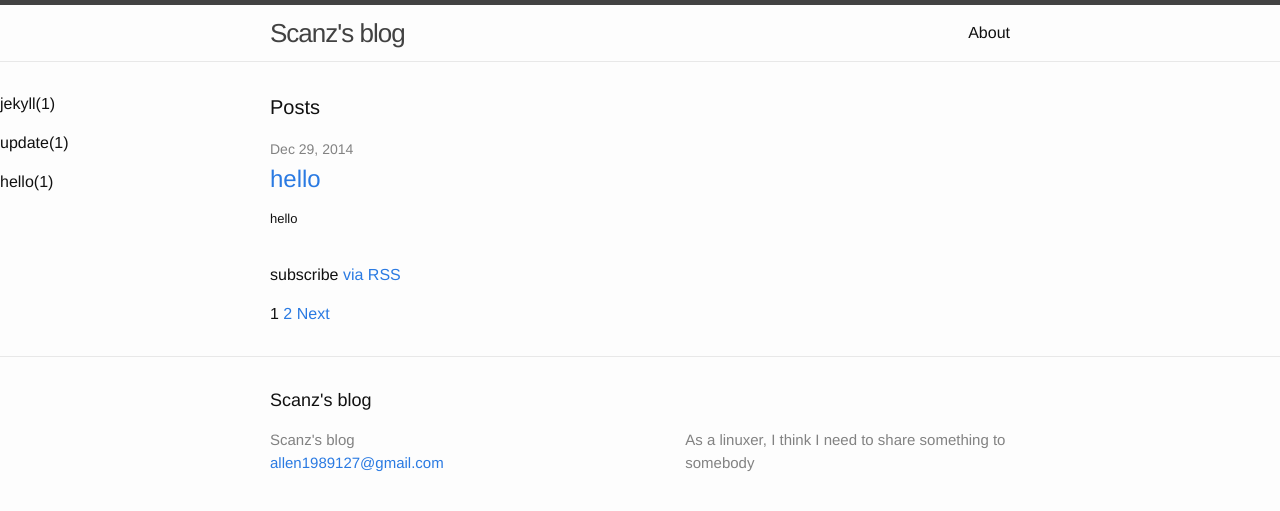
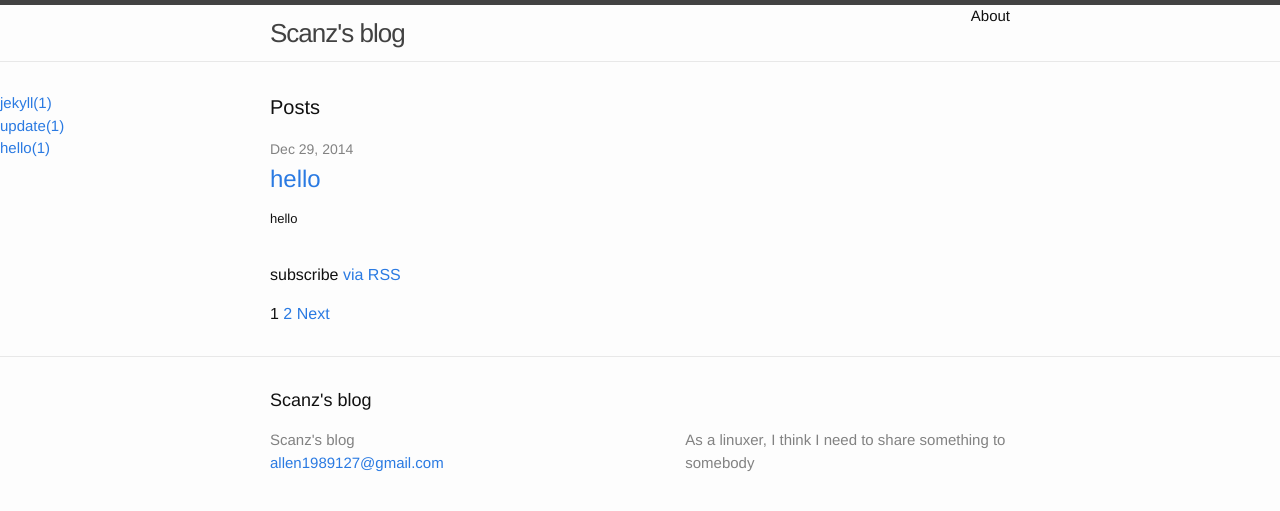
Before and after one commit to allen1989127/blog, a Jekyll site: the page built from index.html, in a window 1280 px wide. Shown: the top 511 px of the page. Built offline with Jekyll 4.4.1, drawn with Linux system fonts in a browser that asks for light colours; the list of posts is cut into pages by our own code.

Commit message:
link to category

```diff
--- a/_layouts/default.html
+++ b/_layouts/default.html
@@ -10,7 +10,7 @@
     <div class="page-content">
         <div class="page-list">
         {% for category in site.categories %}
-            <p>{{ category | first }}<span>({{ category | last | size }})</span></p>
+        <a class="page-link" href="{{ 'show-category-list.html?cat=' | prepend: site.baseurl | append: category[0] }}">{{ category | first }}({{ category | last | size }})</a>
         {% endfor %}
         </div>
 
--- a/_sass/_layout.scss
+++ b/_sass/_layout.scss
@@ -170,6 +170,11 @@
     width:10%;
 }
 
+.page-link {
+    display: block;
+    font-size: 15px;
+}
+
 .page-heading {
     font-size: 20px;
 }
```
